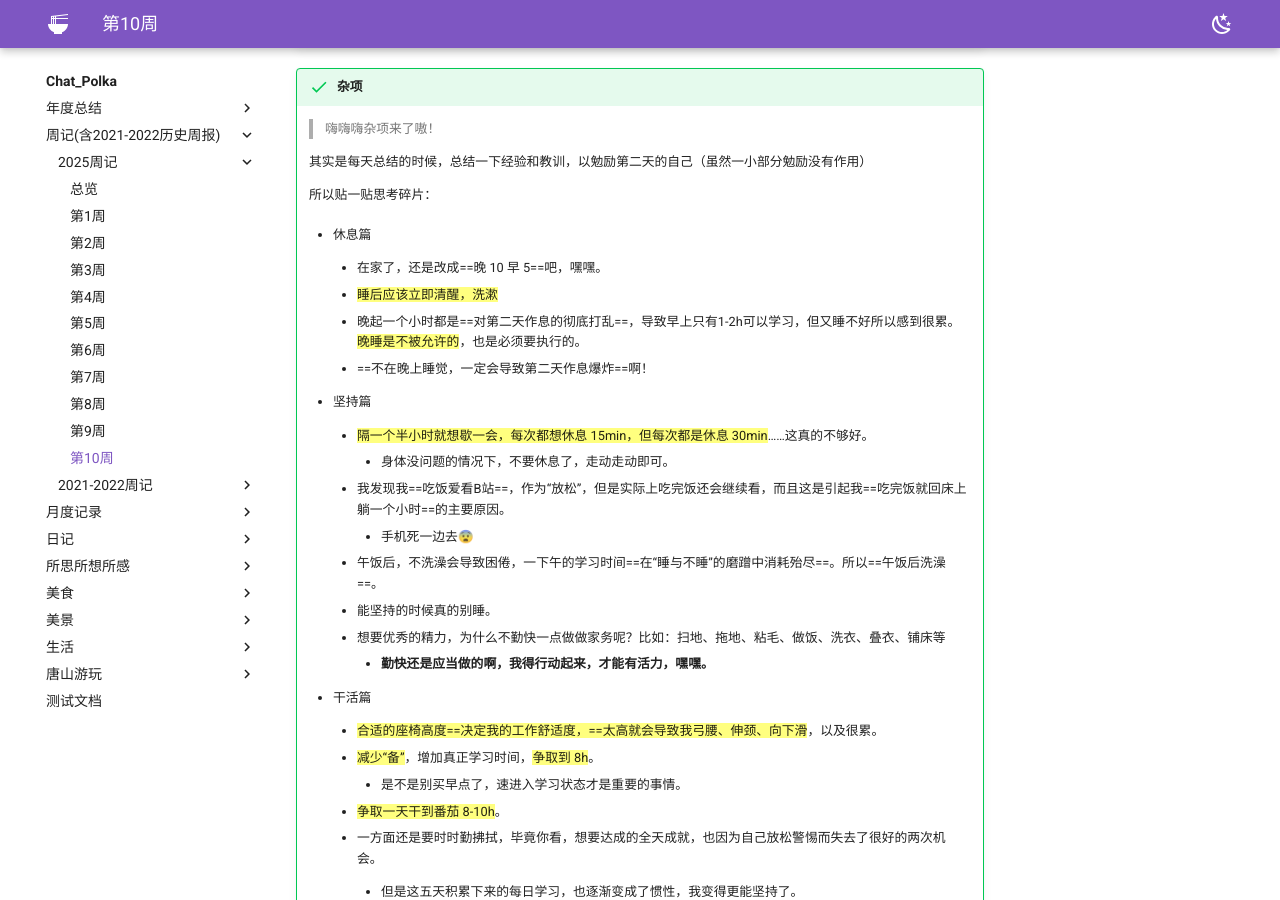
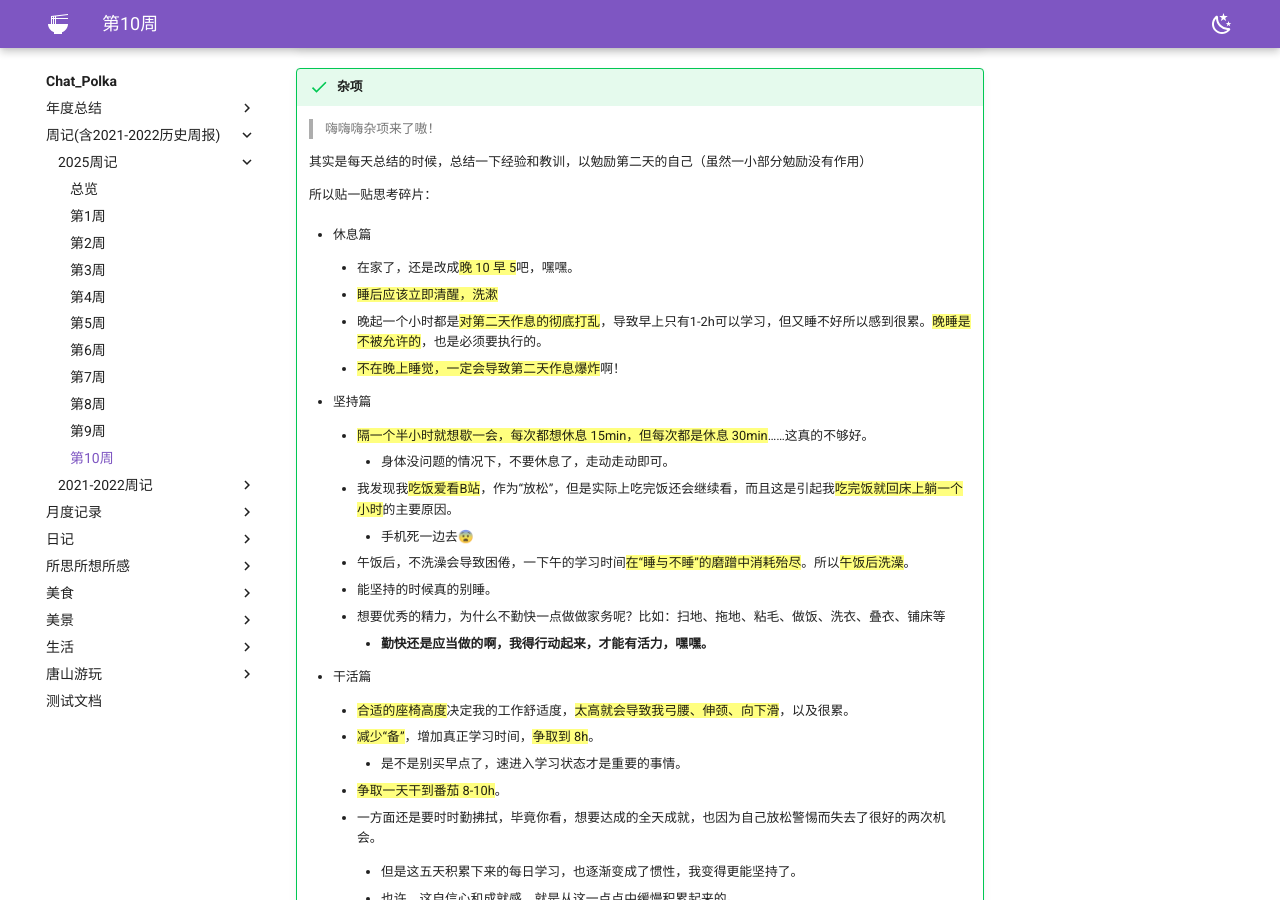
Before and after one commit to Haohahahaha/chat, an MkDocs documentation site: the page built from docs/1-Weekly/2025/0504-0510-10th.md, in a window 1280 px wide and 900 px high, scrolled down 883 px. Built offline with MkDocs 1.6.1 and Material for MkDocs 9.7.7, drawn with Linux system fonts in a browser that asks for light colours.

Commit message:
2025-05-11_19:58:34 update

```diff
--- a/docs/1-Weekly/2025/0504-0510-10th.md
+++ b/docs/1-Weekly/2025/0504-0510-10th.md
@@ -37,25 +37,25 @@
 
     - 休息篇
 
-        - 在家了，还是改成==晚 10 早 5==吧，嘿嘿。
+        - 在家了，还是改成{==晚 10 早 5==}吧，嘿嘿。
 
-        - ==睡后应该立即清醒，洗漱==
+        - {==睡后应该立即清醒，洗漱==}
 
-        - 晚起一个小时都是==对第二天作息的彻底打乱==，导致早上只有1-2h可以学习，但又睡不好所以感到很累。==晚睡是不被允许的==，也是必须要执行的。
+        - 晚起一个小时都是{==对第二天作息的彻底打乱==}，导致早上只有1-2h可以学习，但又睡不好所以感到很累。{==晚睡是不被允许的==}，也是必须要执行的。
 
-        - ==不在晚上睡觉，一定会导致第二天作息爆炸==啊！
+        - {==不在晚上睡觉，一定会导致第二天作息爆炸==}啊！
 
     - 坚持篇
 
-        - ==隔一个半小时就想歇一会，每次都想休息 15min，但每次都是休息 30min==……这真的不够好。
+        - {==隔一个半小时就想歇一会，每次都想休息 15min，但每次都是休息 30min==}……这真的不够好。
 
             - 身体没问题的情况下，不要休息了，走动走动即可。
 
-        - 我发现我==吃饭爱看B站==，作为“放松”，但是实际上吃完饭还会继续看，而且这是引起我==吃完饭就回床上躺一个小时==的主要原因。
+        - 我发现我{==吃饭爱看B站==}，作为“放松”，但是实际上吃完饭还会继续看，而且这是引起我{==吃完饭就回床上躺一个小时==}的主要原因。
 
             - 手机死一边去😨
 
-        - 午饭后，不洗澡会导致困倦，一下午的学习时间==在“睡与不睡”的磨蹭中消耗殆尽==。所以==午饭后洗澡==。
+        - 午饭后，不洗澡会导致困倦，一下午的学习时间{==在“睡与不睡”的磨蹭中消耗殆尽==}。所以{==午饭后洗澡==}。
 
         - 能坚持的时候真的别睡。
 
@@ -65,13 +65,13 @@
 
     - 干活篇
 
-        - ==合适的座椅高度==决定我的工作舒适度，==太高就会导致我弓腰、伸颈、向下滑==，以及很累。
+        - {==合适的座椅高度==}决定我的工作舒适度，{==太高就会导致我弓腰、伸颈、向下滑==}，以及很累。
 
-        - ==减少“备”==，增加真正学习时间，==争取到 8h==。
+        - {==减少“备”==}，增加真正学习时间，{==争取到 8h==}。
 
             - 是不是别买早点了，速进入学习状态才是重要的事情。
 
-        - ==争取一天干到番茄 8-10h==。
+        - {==争取一天干到番茄 8-10h==}。
 
         - 一方面还是要时时勤拂拭，毕竟你看，想要达成的全天成就，也因为自己放松警惕而失去了很好的两次机会。
 
```
